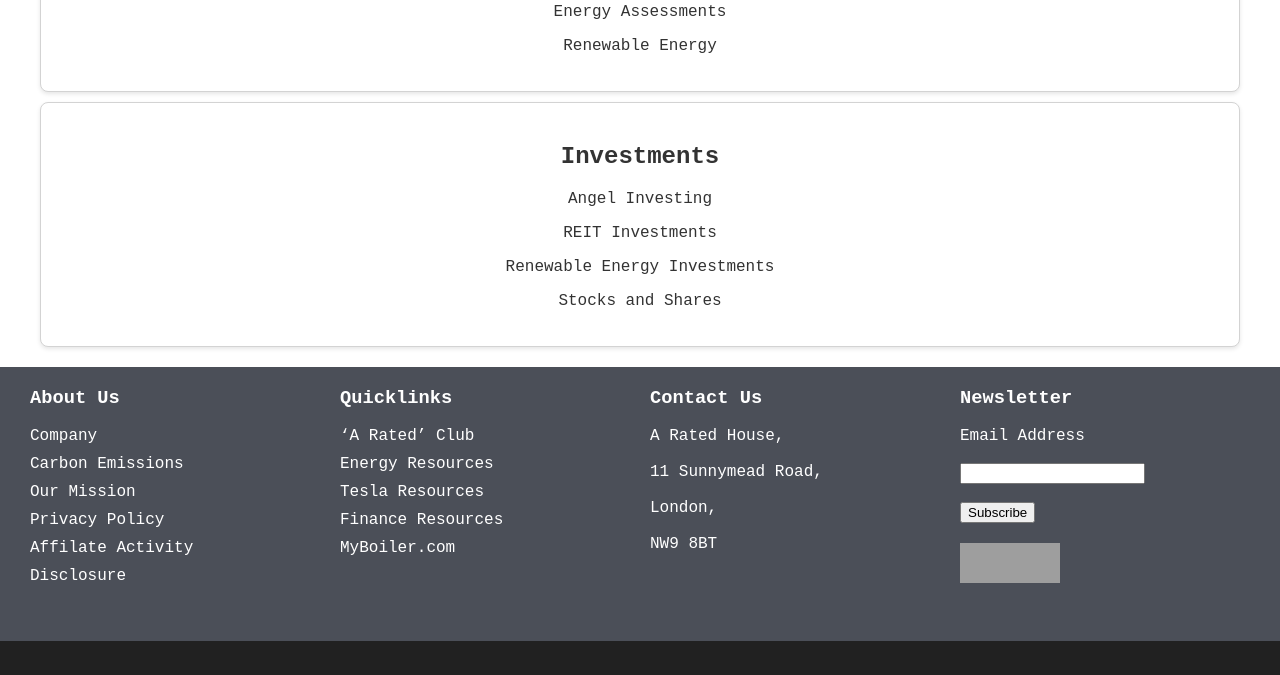
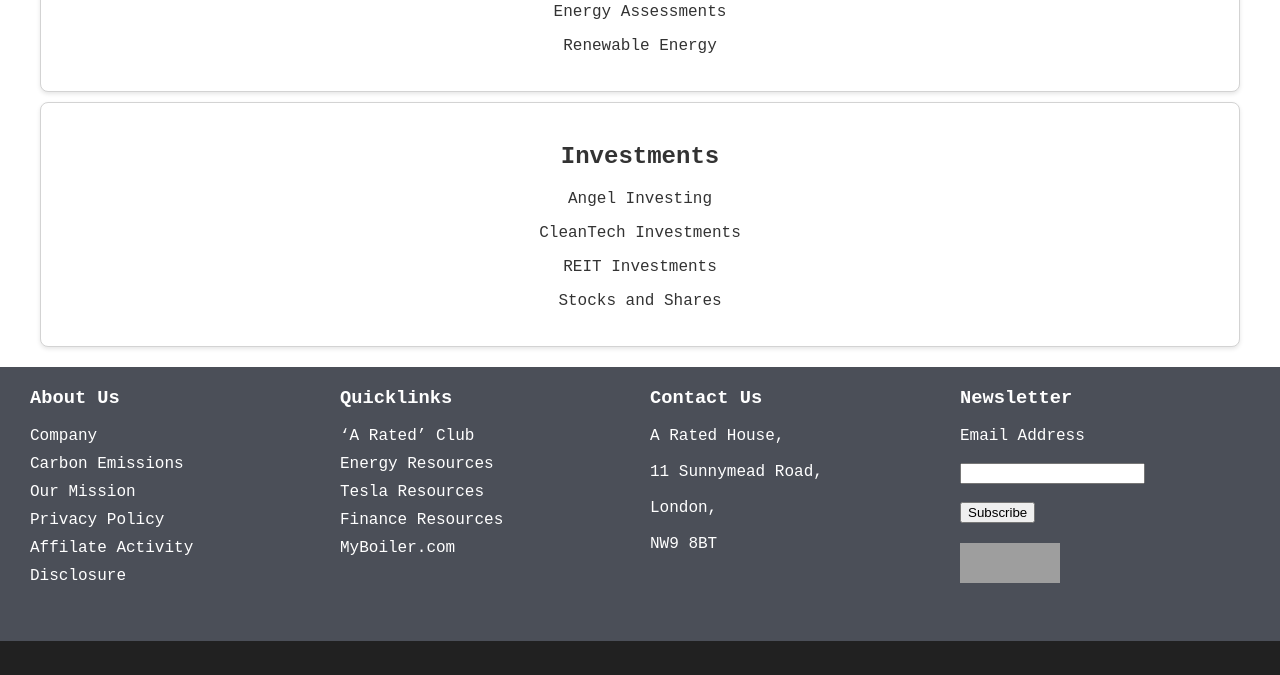
Before and after one commit to jkanbi/arated.com, a plain HTML site: page index.html in a window 1280 px wide. Shown: the part 902-1577 px from the top of the page. Drawn offline with Linux system fonts and the light colour scheme; grey boxes are pictures that could not be loaded.

Commit message:
Update index.html

```diff
--- a/index.html
+++ b/index.html
@@ -31,8 +31,8 @@
 					<a href="https://arated.com/investments/" class="dropdown-toggle">Investments <i class="fa-solid fa-caret-down"></i></a>
 					<div class="dropdown-menu">
 						<a href="https://arated.com/angel-vc-investments/">Angel Investments</a>
+						<a href="https://arated.com/renewable-energy-investments/">CleanTech Investments</a>
 						<a href="https://arated.com/invest-into-a-rated-homes/">REIT Investments</a>
-						<a href="https://arated.com/renewable-energy-investments/">Renewable Energy Investments</a>
 						<a href="https://arated.com/stocks-and-shares/">Stocks and Shares</a>
 					</div>
 				</div>
@@ -78,8 +78,8 @@
       <div class="card">
         <h2>Investments</h2>
         <p>Angel Investing</p>
+        <p>CleanTech Investments</p>
         <p>REIT Investments</p>
-        <p>Renewable Energy Investments</p>
         <p>Stocks and Shares</p>
       </div>
        </a>
```
